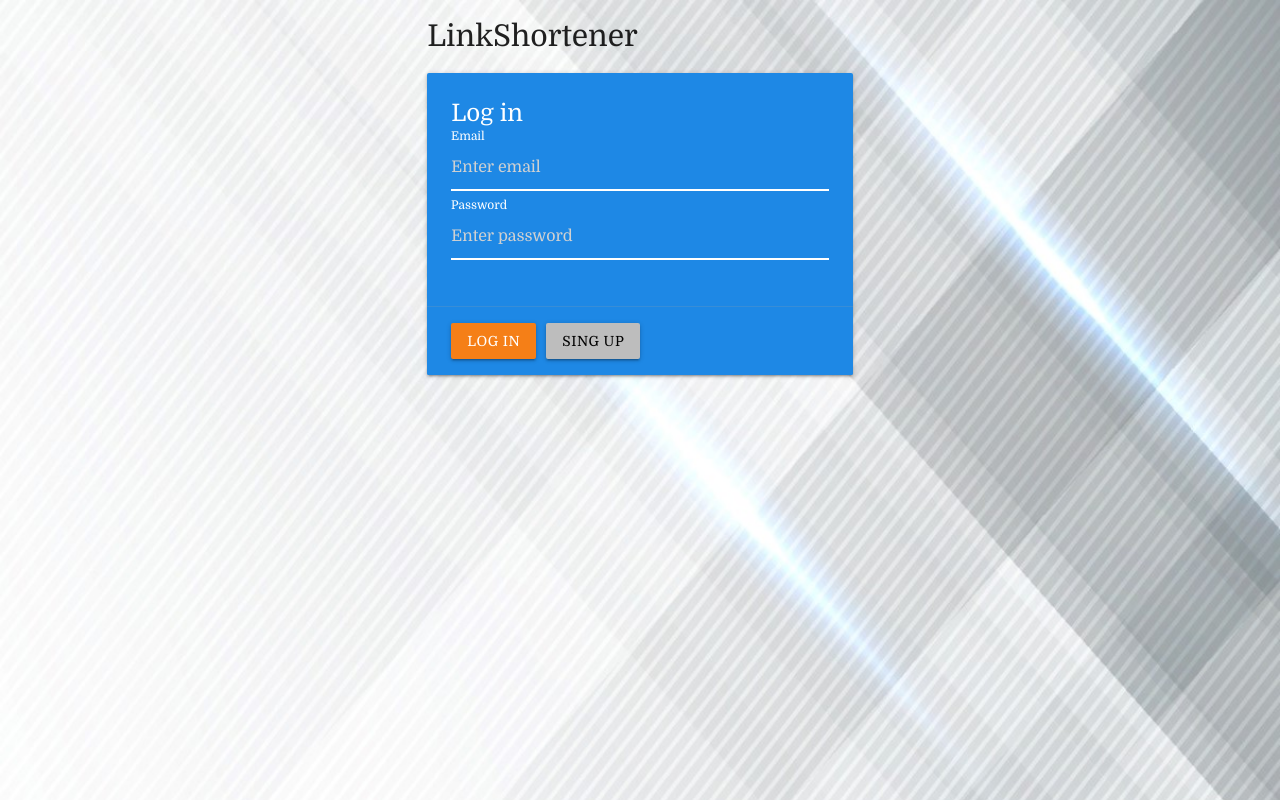
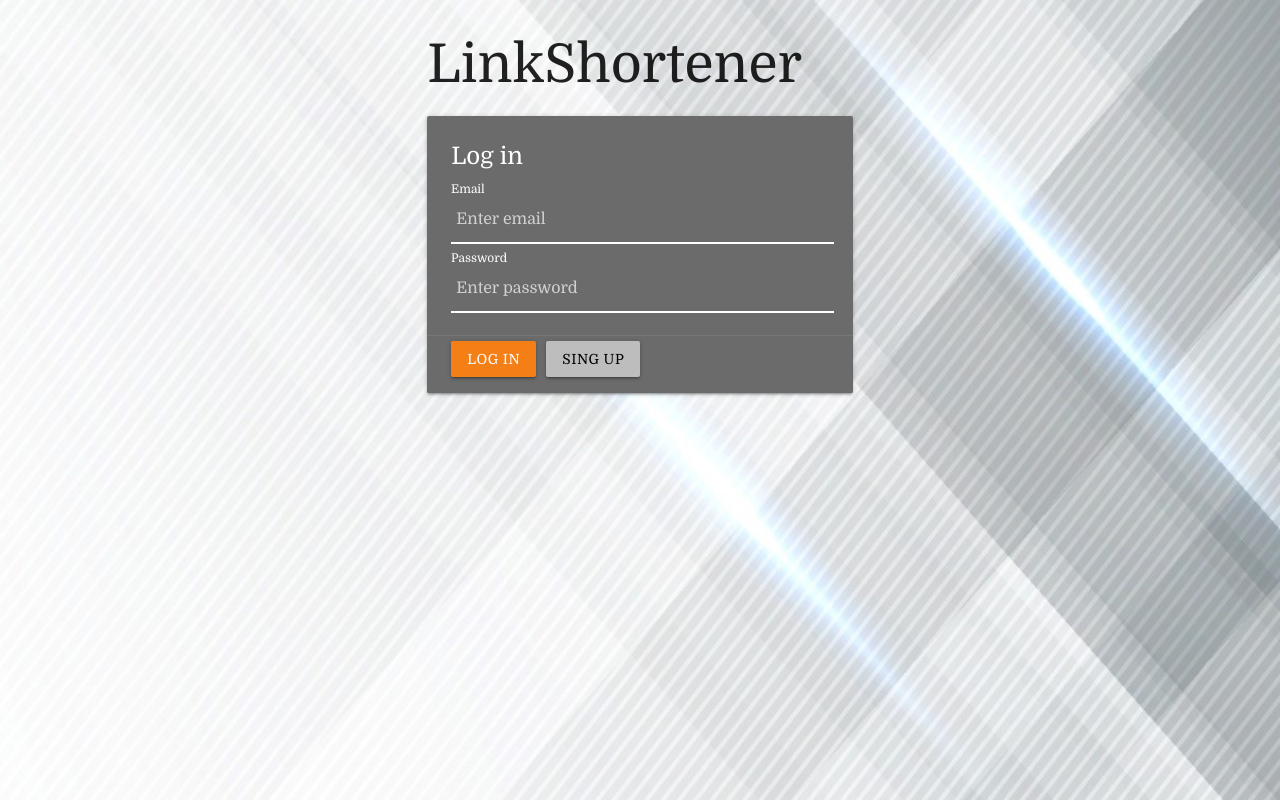
Before and after one commit to ZaharPro/LinkShortener, a React (Create React App) app in the folder client/: page / in a window 1280 px wide. Built offline with nearby package versions, Linux system fonts and the light colour scheme.

Commit message:
css auth page

```diff
--- a/client/src/components/Navbar.js
+++ b/client/src/components/Navbar.js
@@ -14,7 +14,7 @@
 
   return (
     <nav>
-      <div className="nav-wrapper blue darken-1" style={{ padding: "0 2rem" }}>
+      <div className="nav-wrapper darken" style={{ padding: "0 2rem" }}>
         <span className="brand-logo">LinkShortener</span>
         <ul id="nav-mobile" className="right hide-on-med-and-down">
           <li>
--- a/client/src/index.css
+++ b/client/src/index.css
@@ -8,7 +8,7 @@
   font-family: 'Domine', serif;
 }
 
-.title, h2 {
+.title  {
   background-color: #1178ff28;
   padding: 10px;
 }
@@ -52,3 +52,11 @@
   padding: 30px 50px 30px;
   background-color: #cccccc80;
 }
+
+.darken {
+  background-color: rgb(51, 51, 51);
+}
+
+.auth {
+  background-color: rgb(107, 107, 107);
+}
--- a/client/src/pages/AuthPage.js
+++ b/client/src/pages/AuthPage.js
@@ -42,10 +42,10 @@
   return (
     <div className="row">
       <div className="col s6 offset-s3">
-        <h1>LinkShortener</h1>
-        <div className="card blue darken-1">
-          <div className="card-content white-text">
-            <span className="card-title">Log in</span>
+        <h2>LinkShortener</h2>
+        <div className="card auth">
+          <div className="card-content white-text" style={{paddingBottom: "0px"}}>
+            <span className="card-title" style={{paddingBottom: "10px"}}>Log in</span>
             <div>
               <div className="input-field">
                 <input
@@ -55,6 +55,7 @@
                   name="email"
                   className="yellow-input"
                   value={form.email}
+                  style={{paddingLeft:"5px"}}
                   onChange={changeHandler}
                 />
                 <label htmlFor="email">Email</label>
@@ -67,6 +68,7 @@
                   type="password"
                   name="password"
                   className="yellow-input"
+                  style={{paddingLeft:"5px"}}
                   value={form.password}
                   onChange={changeHandler}
                 />
@@ -74,7 +76,7 @@
               </div>
             </div>
           </div>
-          <div className="card-action">
+          <div className="card-action" style={{paddingTop: "5px"}}>
             <button
               className="btn yellow darken-4"
               style={{ marginRight: 10 }}
```
